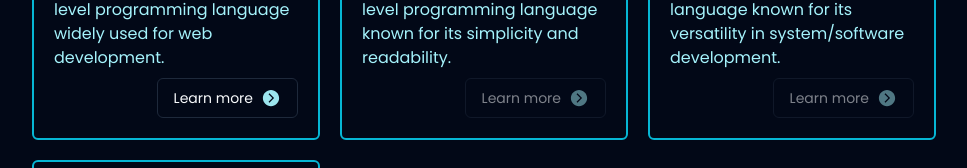
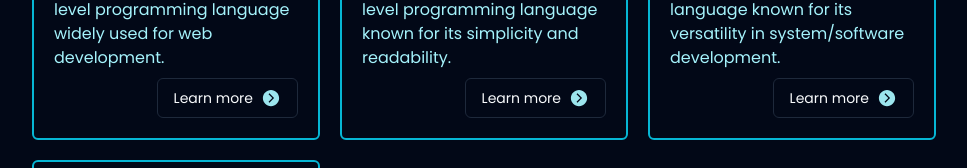
Before and after one commit to adithyakb10/bitcodes, a Next.js app: page / in a window 1280 px wide. Shown: the part 450-618 px from the top of the page, without its empty margins (156-1123 px from the left). Built offline with nearby package versions, Linux system fonts and the light colour scheme.

Commit message:
feat(Pages): Add page for C++

```diff
--- /dev/null
+++ b/app/(topics)/c++/page.tsx
@@ -0,0 +1,25 @@
+import ResourceCard from "@/components/ResourceCard";
+
+function CPlusPlus() {
+  let links = [
+    "https://www.udemy.com/course/beginning-c-plus-plus-programming/",
+    "https://developer.mozilla.org/en-US/docs/Web/JavaScript",
+    "https://www.w3schools.com/cpp/default.asp",
+  ];
+  let title = ["Beginning C++ Programming", "Official Docs", "W3 Schools"];
+  return (
+    <div className="p-5">
+      <h1 className="text-4xl font-bold italic text-center pb-10 text-cyan-300">
+        JavaScript
+      </h1>
+      <div className="flex flex-col md:flex-row gap-2">
+        <ResourceCard
+          links={links}
+          titles={title}
+        />
+      </div>
+    </div>
+  );
+}
+
+export default CPlusPlus;
--- a/app/page.tsx
+++ b/app/page.tsx
@@ -40,14 +40,14 @@ export default function Home() {
                 desc="Python is a versatile, high-level programming language known for its simplicity and readability."
                 link="/python"
                 Icon={FaPython}
-                active={false}
+                active={true}
               />
               <TopicCard
                 title="C++"
                 desc="C++ is a programming language known for its versatility in system/software development."
                 link="/c++"
                 Icon={SiCplusplus}
-                active={false}
+                active={true}
               />
             </div>
             <div className="flex flex-col md:flex-row gap-5 self-start ">
```
